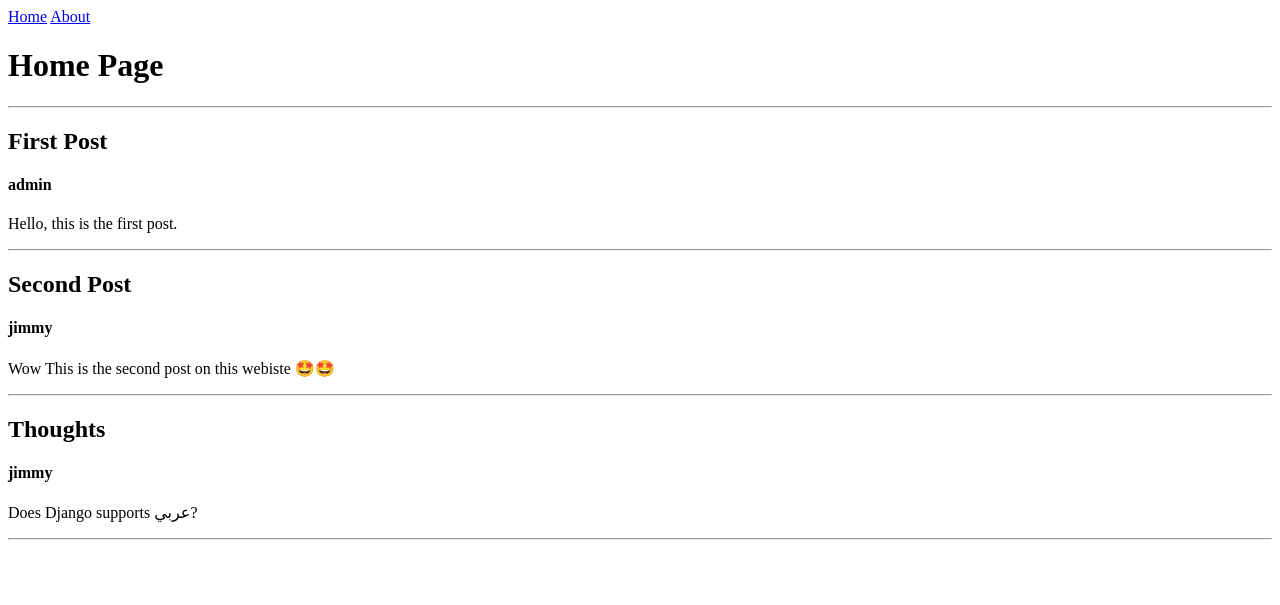
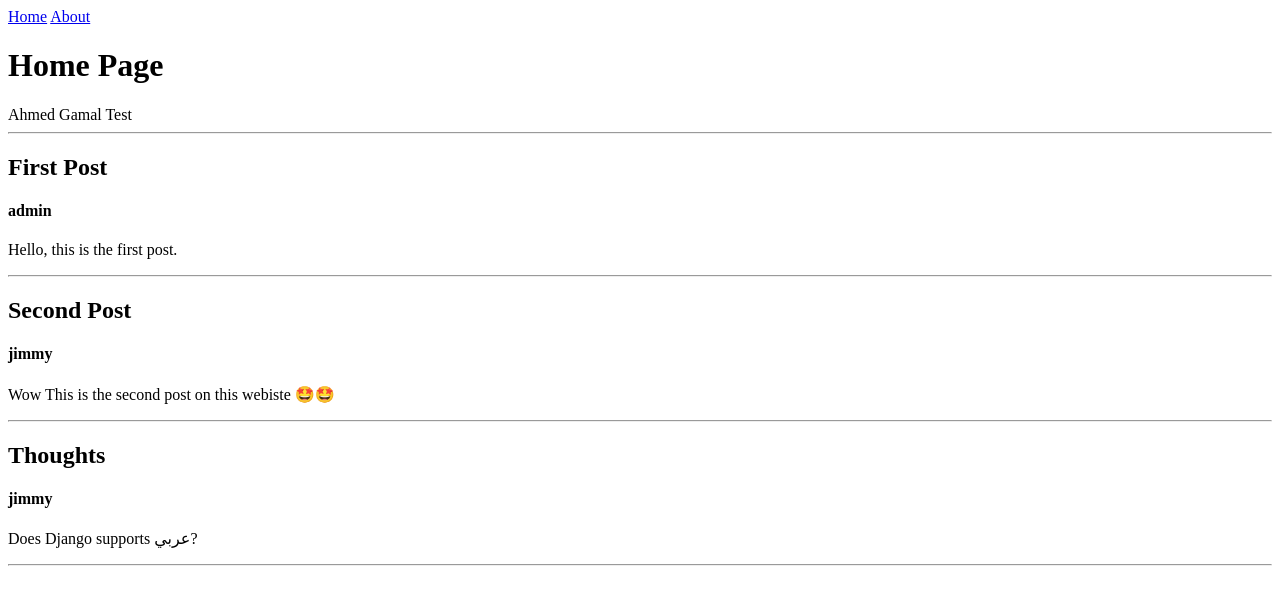
Before and after one commit to AhmedGamal7207/FirstDjangoProject, a Django app: page / in a window 1280 px wide. Shown: the top 605 px of the page. Run offline with Django 5.2, Linux system fonts and the light colour scheme; data comes from the database, SQL or seed files in the repository.

Commit message:
Adding static Ahmed Gamal in the page

```diff
--- a/FirstProject/FirstApp/templates/home.html
+++ b/FirstProject/FirstApp/templates/home.html
@@ -8,6 +8,7 @@
 
         {% block content %}
         <h1>Home Page</h1>
+        Ahmed Gamal Test
         <hr>
         {% for i in all_posts %}
         <h2>{{i.title}}</h2>
```
